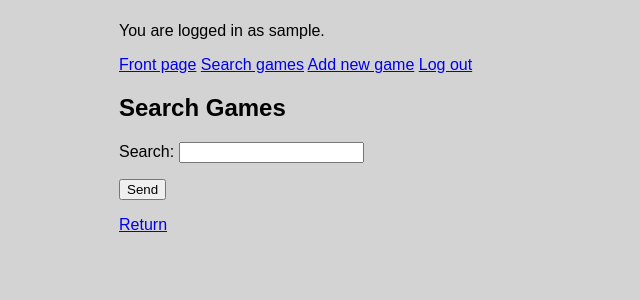
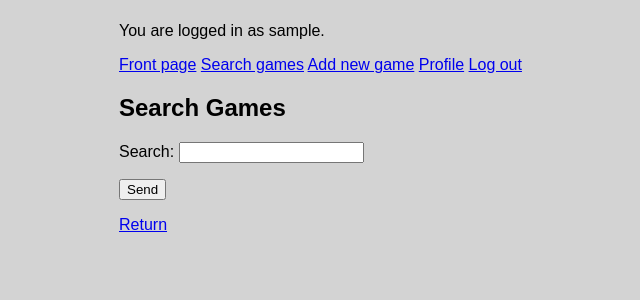
Before and after one commit to SeedimV/boardgame-vault, a Flask app: page /find_game in a window 1280 px wide. Shown: the part 58-358 px from the top of the page, without its empty margins (121-761 px from the left). Run offline with Flask 3, Linux system fonts and the light colour scheme; the visitor is signed in with stand-in values (Sample User, id 1).

Commit message:
feat: add profile link

```diff
--- a/templates/layout.html
+++ b/templates/layout.html
@@ -23,6 +23,7 @@
       <a href="/find_game">Search games</a>
       {% if session.user_id %}
       <a href="/new_game">Add new game</a>
+      <a href="/user/{{ session.user_id }}">Profile</a>
       <a href="/logout">Log out</a>
       {% else %}
       <a href="/login">Log in</a>
```
